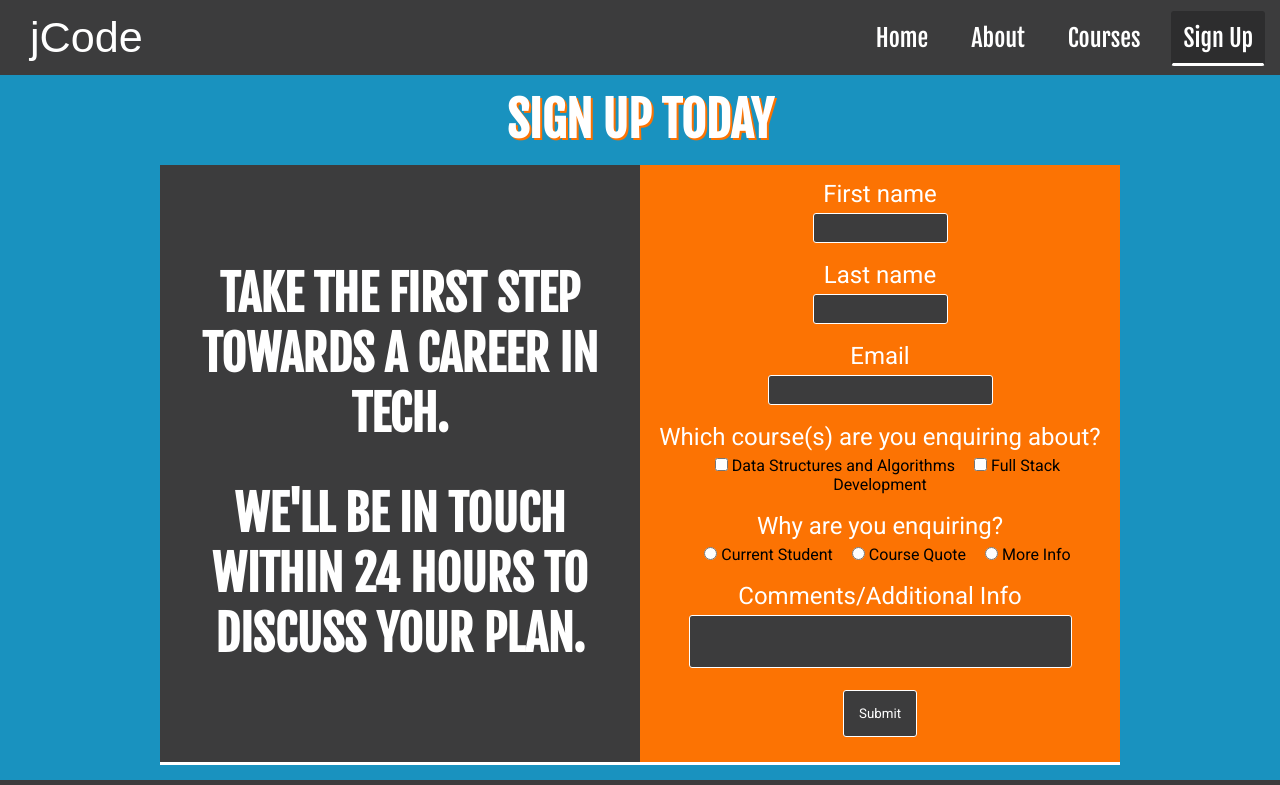
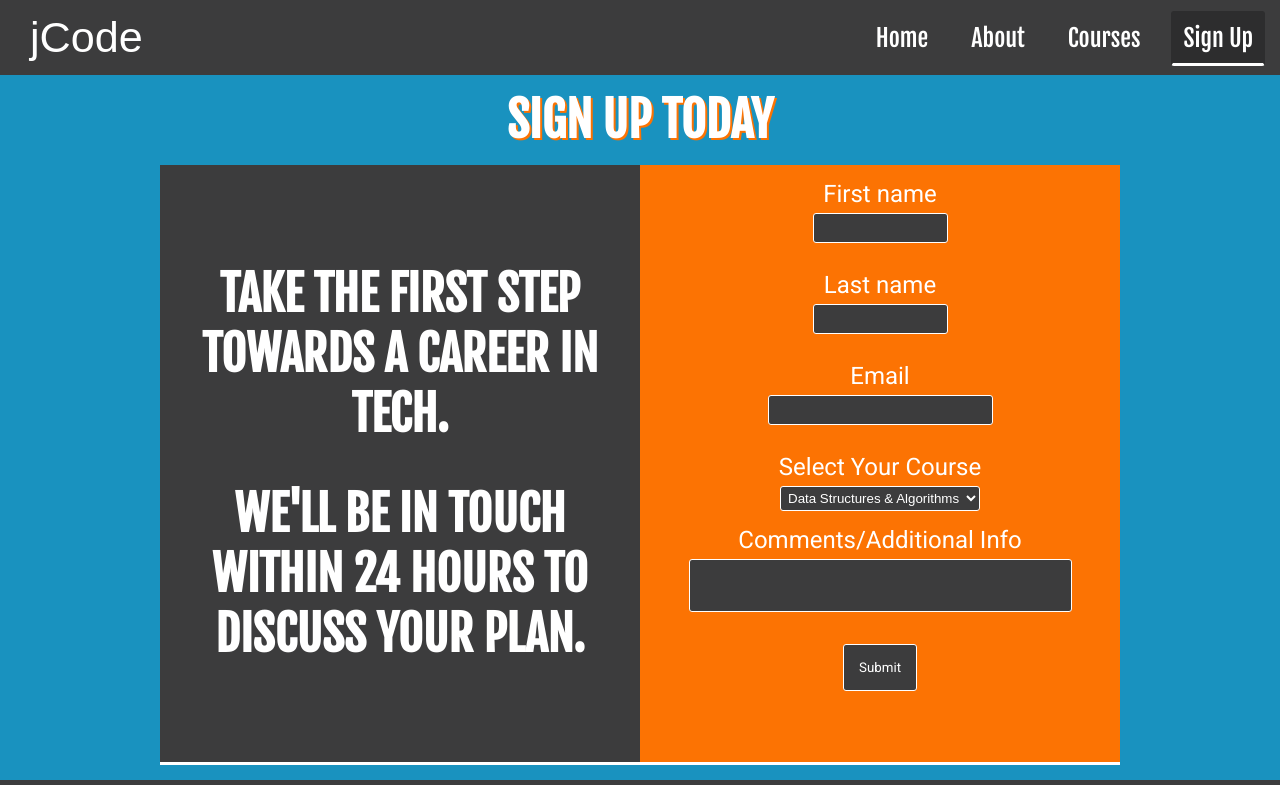
Before and after one commit to Code-Institute-Submissions/jcode-bootcamp, a plain HTML site: page sign_up.html in a window 1280 px wide. Shown: the top 785 px of the page. Drawn offline with Linux system fonts and the light colour scheme; a web font is replaced by a local one.

Commit message:
Change contact form to sign-up form, remove radio/checkbox for dropdown

```diff
--- a/assets/css/style.css
+++ b/assets/css/style.css
@@ -389,12 +389,14 @@ form p {
 }
 
 input,
-textarea {
+textarea,
+select {
     border: 1px solid #fff;
     border-radius: 3px;
     color: #fff;
     background-color: #3c3c3d;
     padding: 3px;
+    margin-bottom: 10px;
     resize: none;
 }
 
@@ -406,11 +408,6 @@ input[type=text] {
 input[type=email] {
     width: 50%;
     height: 30px;
-}
-
-input[type=radio],
-input[type=checkbox] {
-    margin-left: 15px;
 }
 
 input[type=submit] {
@@ -426,4 +423,8 @@ label {
     font-family: "Roboto", sans-serif;
 }
 
+select {
+    margin-bottom: 15px;
+}
+
 /* media queries */
--- a/sign_up.html
+++ b/sign_up.html
@@ -55,18 +55,11 @@
                     <p>Email</p>
                 </label>
                 <input type="email" id="email" name="email" required><br><br>
-                <p>Which course(s) are you enquiring about?</p>
-                <input type="checkbox" id="data-struc" name="data-struc" value="Data Structures">
-                <label for="data-struc">Data Structures and Algorithms</label>
-                <input type="checkbox" id="data-struc" name="data-struc" value="Data Structures">
-                <label for="data-struc">Full Stack Development</label><br><br>
-                <p>Why are you enquiring?</p>
-                <input type="radio" id="student" name="contact_reason" value="Current Student">
-                <label for="student">Current Student</label>
-                <input type="radio" id="quote" name="contact_reason" value="Course Quote">
-                <label for="quote">Course Quote</label>
-                <input type="radio" id="info" name="contact_reason" value="More Info">
-                <label for="info">More Info</label><br><br>
+                <label for="courses"><p>Select Your Course</p></label>
+                <select name="courses" id="courses" required>
+                    <option value="data structures">Data Structures & Algorithms</option>
+                    <option value="full stack">Full Stack Web Development</option>
+                </select>
                 <label for="comments">
                     <p>Comments/Additional Info</p>
                 </label>
```
